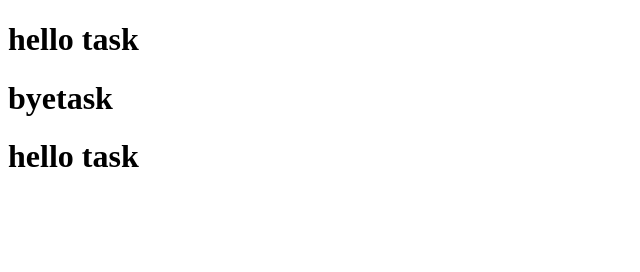
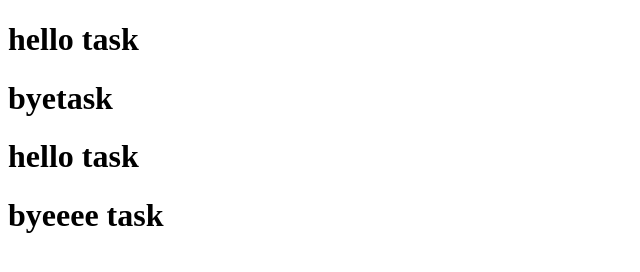
Before and after one commit to jegadeeshmanit/task, a plain HTML site: page index.html in a window 1280 px wide. Shown: the whole page, without its empty margins (0-640 px from the left). Drawn offline with Linux system fonts and the light colour scheme.

Commit message:
Update index.html

```diff
--- a/index.html
+++ b/index.html
@@ -9,6 +9,7 @@
     <h1>hello task</h1>
       <h1>byetask</h1>
       <h1>hello task</h1>
+    <h1>byeeee task</h1>
 
 </body>
 </html>
```
